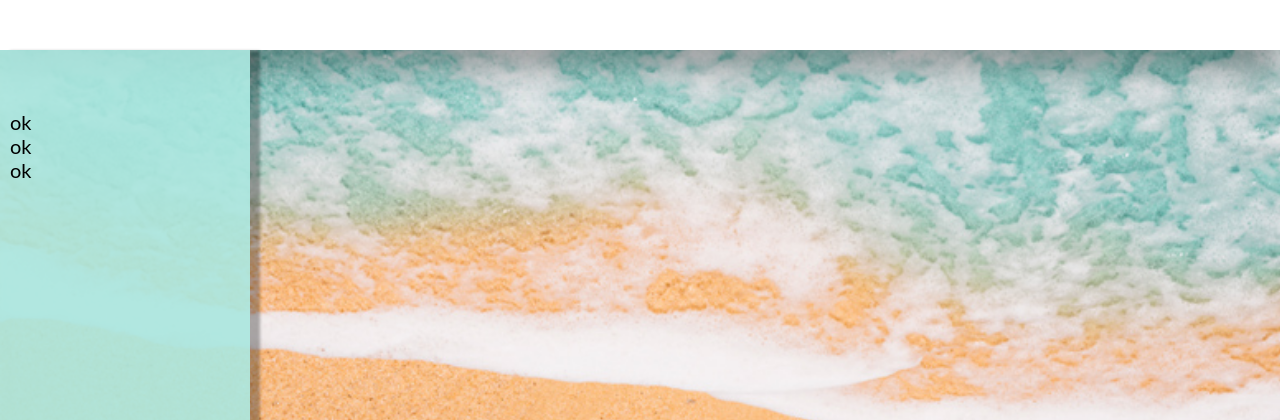
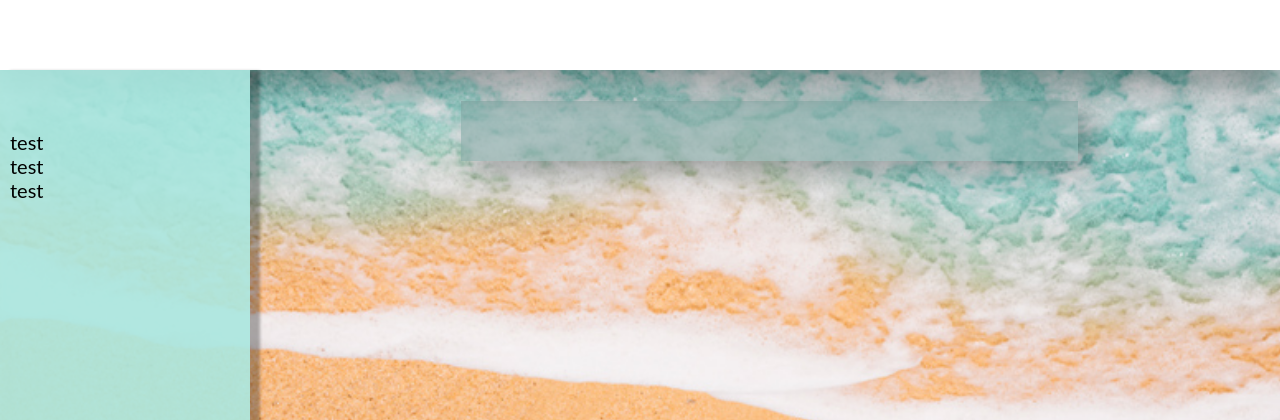
Before and after one commit to benhard123/Project-Praktikum-PWEB, a PHP site: page /home.html in a window 1280 px wide. Shown: the top 420 px of the page. Run offline with PHP 8.4, Linux system fonts and the light colour scheme.

Commit message:
menambah bagian isi pada home

```diff
--- a/assets/stuff/tampilan_home.css
+++ b/assets/stuff/tampilan_home.css
@@ -10,14 +10,14 @@ body{
 	.whitebar{
 		position: fixed;
 		background-color: white;
-		height: 50px;
+		height: 70px;
 		width :100% ;
 		left: 0;
 		top:0;
 		box-shadow: 0px 20px 30px rgba(0, 0, 0, 0.3);
 	}
 	.sidenav{
-		margin-top: 50px;
+		margin-top: 70px;
 		height: 100%;
 		width: 250px;
 		position: fixed;
@@ -30,11 +30,21 @@ body{
 		padding-top: 60px;
 	}
 	.content{
-		margin-top: 70px;
+		margin-top: 90px;
 		margin-left: 250px;
+		height: 100%;
 	}
 	.openbutton{
 		display: none;
+	}
+	.isi{
+		margin-left: 20%;
+		margin-top: 10%;
+		width: 55%;
+		padding: 30px;
+		word-wrap: break-word;
+		background: rgba(131, 167, 163, 0.6) ;
+		box-shadow: 15px 10px 30px rgba(0, 0, 0, 0.3);
 	}
 	.sidebar a{
 		display:block;
@@ -56,14 +66,14 @@ body{
 		z-index: 1;
 		position: fixed;
 		background-color: white;
-		height: 50px;
+		height: 70px;
 		width :100% ;
 		left: 0;
 		top:0;
 		box-shadow: 0px 20px 30px rgba(0, 0, 0, 0.3);
 	}
 	.sidebar{
-		margin-top: 50px;
+		margin-top: 70px;
 		height: 100%;
 		width: 0;
 		position: fixed;
@@ -85,7 +95,16 @@ body{
 		color: black;
 	}
 	.content{
-		margin-top: 70px;
+		margin-top: 90px;
+	}
+	.isi{
+		margin-left: 10%;
+		margin-top: 10%;
+		width: 65%;
+		padding: 30px;
+		word-wrap: break-word;
+		background: rgba(131, 167, 163, 0.6) ;
+		box-shadow: 15px 10px 30px rgba(0, 0, 0, 0.3);
 	}
 	.sidebar a:hover{
 		color:gray;
--- a/home.html
+++ b/home.html
@@ -12,12 +12,15 @@
 		</div>
 		<div id=sidebar class="sidebar sidenav">
 			<a href="javascript:void(0)" class="closebutton" onclick="closeNav()">x</a>
-			<a href="#">ok</a>
-			<a href="#">ok</a>
-			<a href="#">ok</a>
+			<a href="#">test</a>
+			<a href="#">test</a>
+			<a href="#">test</a>
 		</div>
-		<div class="content">
-			<span class="openbutton" onclick="openNav()">buka</span>
-		</div>
+			<div class="content">
+				<span class="openbutton" onclick="openNav()">buka</span>
+				<div class="isi">
+
+				</div>
+			</div>
 	</body>
 </html>
```
